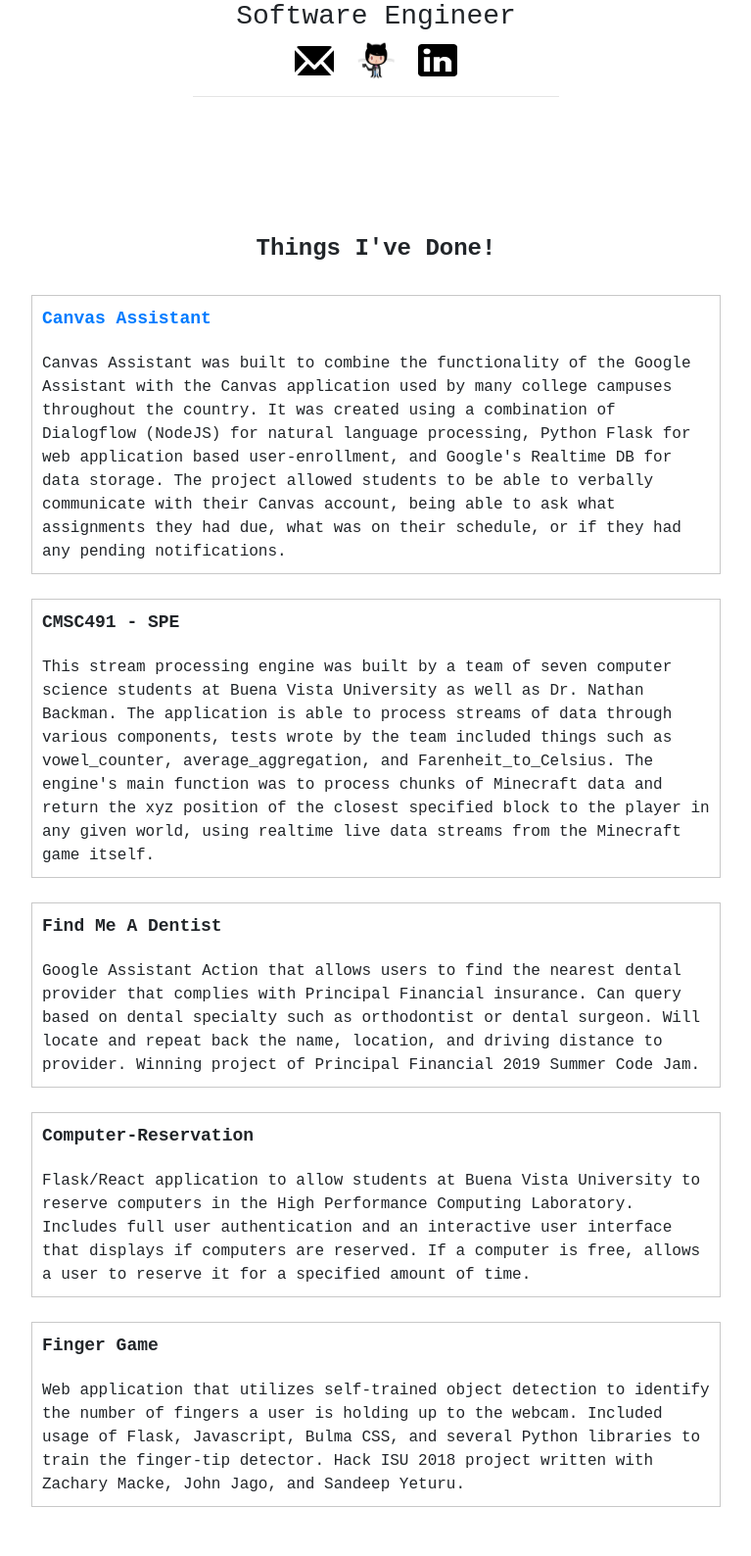
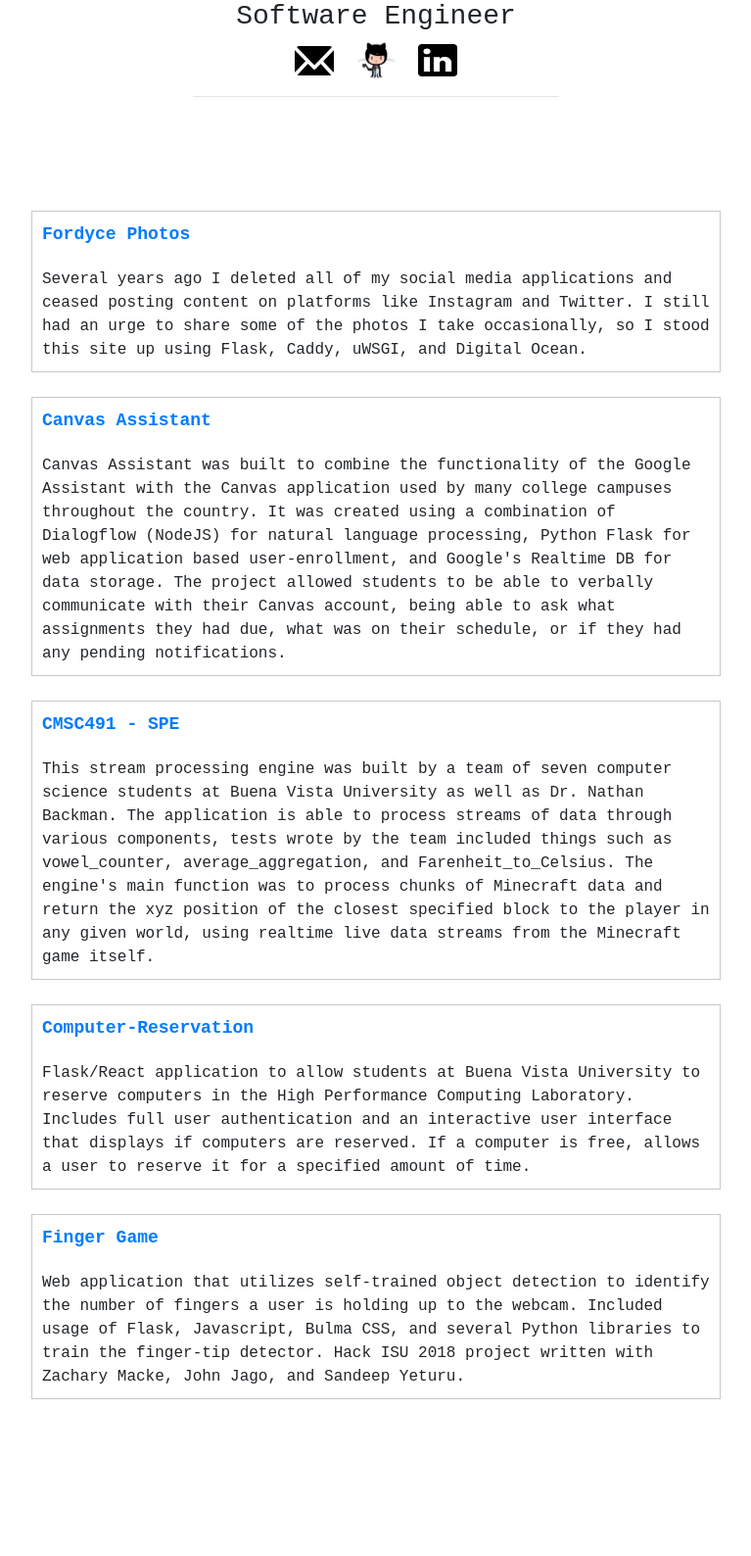
Before and after one commit to jackmford/personal-website-MK2, a Flask app: page / in a window 1280 px wide. Shown: the part 379-1967 px from the top of the page at 98% size, without its empty margins (256-1023 px from the left). After the commit the page ends 1807 px from the top, so only its background shows below. Run offline with Flask 2, Linux system fonts and the light colour scheme; some libraries are stand-ins or nearby versions.

Commit message:
just adding a few more links

```diff
--- a/templates/index.html
+++ b/templates/index.html
@@ -35,50 +35,37 @@
                 </div>
             </div>
         </div>
-        <div class="container-fluid" id="proj-container">
-          <div class="row" id="projs">
-            <div class="col">
-              <h4 id="proj-title">Things I've Done!</h4>
+        <div class="container-fluid" id="proj-desc-container">
+            <div class="row proj-row">
+                  <p class="proj-p-title"><a href=https://github.com/jackmford/fordycephotos target="_blank">Fordyce Photos</a></p>
+                  <p class="proj-p-des">Several years ago I deleted all of my social media applications and ceased posting content on platforms like Instagram and Twitter. I still had an urge to share some of the photos I take occasionally, so I stood this site up using Flask, Caddy, uWSGI, and Digital Ocean.
+                  </p>
             </div>
-          </div>
         </div>
-
         <div class="container-fluid" id="proj-desc-container">
             <div class="row proj-row">
 		    <p class="proj-p-title"><a href=https://github.com/jackmford/capstone target="_blank">Canvas Assistant</a></p>
                   <p class="proj-p-des">Canvas Assistant was built to combine the functionality of the Google Assistant with the Canvas application used by many college campuses throughout the country. It was created using a combination of Dialogflow (NodeJS) for natural language processing, Python Flask for web application based user-enrollment, and Google's Realtime DB for data storage. The project allowed students to be able to verbally communicate with their Canvas account, being able to ask what assignments they had due, what was on their schedule, or if they had any pending notifications.</p>
             </div>
         </div>
-
         <div class="container-fluid" id="proj-desc-container">
             <div class="row proj-row">
-                  <p class="proj-p-title">CMSC491 - SPE</p>
+                  <p class="proj-p-title"><a href=https://github.com/nathan-backman/cmsc491-SPE target="_blank">CMSC491 - SPE</a></p>
                   <p class="proj-p-des">This stream processing engine was built by a team of seven computer science students at Buena Vista University as well as Dr. Nathan Backman. The application is able to process streams of data through various components, tests wrote by the team included things such as vowel_counter, average_aggregation, and Farenheit_to_Celsius. The engine's main function was to process chunks of Minecraft data and return the xyz position of the closest specified block to the player in any given world, using realtime live data streams from the Minecraft game itself.
                   </p>
             </div>
         </div>
-
         <div class="container-fluid" id="proj-desc-container">
             <div class="row proj-row">
-                  <p class="proj-p-title">Find Me A Dentist</p>
-                  <p class="proj-p-des">Google Assistant Action that allows users to find the nearest dental provider that complies with Principal Financial insurance. Can query based on dental specialty such as orthodontist or dental surgeon. Will locate and repeat back the name, location, and driving distance to provider. Winning project of Principal Financial 2019 Summer Code Jam.
-                  </p>
-            </div>
-        </div>
-
-        <div class="container-fluid" id="proj-desc-container">
-            <div class="row proj-row">
-                  <p class="proj-p-title">Computer-Reservation</p>
+                  <p class="proj-p-title"><a href=https://github.com/jackmford/Computer-Reservation-System target="_blank">Computer-Reservation</a></p>
                   <p class="proj-p-des">Flask/React application to allow students at Buena Vista University to reserve computers in the High Performance Computing Laboratory. Includes full user authentication and an interactive user interface that displays if computers are reserved. If a computer is free, allows a user to reserve it for a specified amount of time.</p>
             </div>
         </div>
-
         <div class="container-fluid" id="proj-desc-container">
             <div class="row proj-row">
-                  <p class="proj-p-title">Finger Game</p>
+                  <p class="proj-p-title"><a href=https://github.com/jackmford/finger-game target="_blank">Finger Game</a></p>
                   <p class="proj-p-des">Web application that utilizes self-trained object detection to identify the number of fingers a user is holding up to the webcam. Included usage of Flask, Javascript, Bulma CSS, and several Python libraries to train the finger-tip detector. Hack ISU 2018 project written with Zachary Macke, John Jago, and Sandeep Yeturu.</p>
             </div>
         </div>
-
         </div>
     </body>
```
